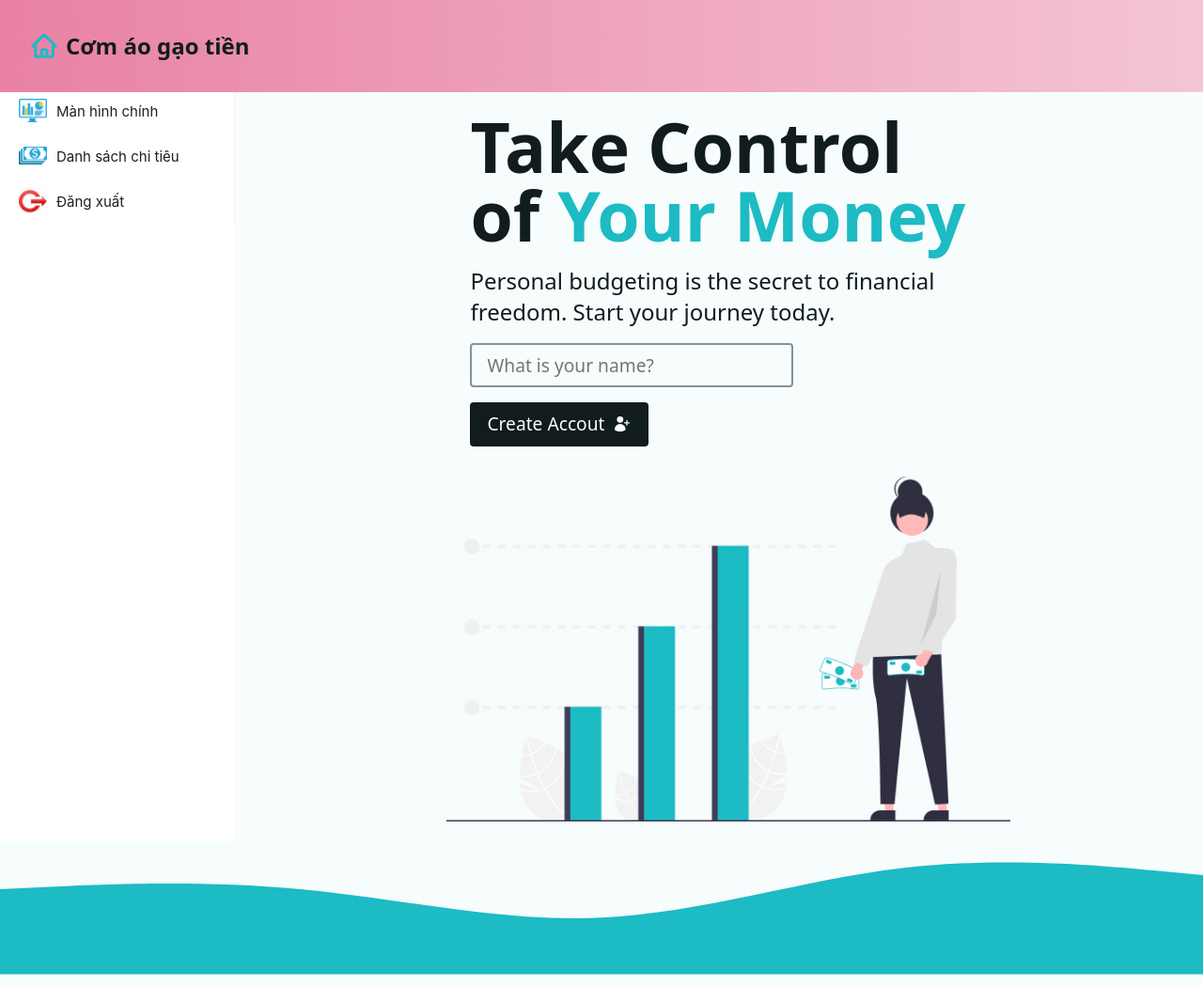
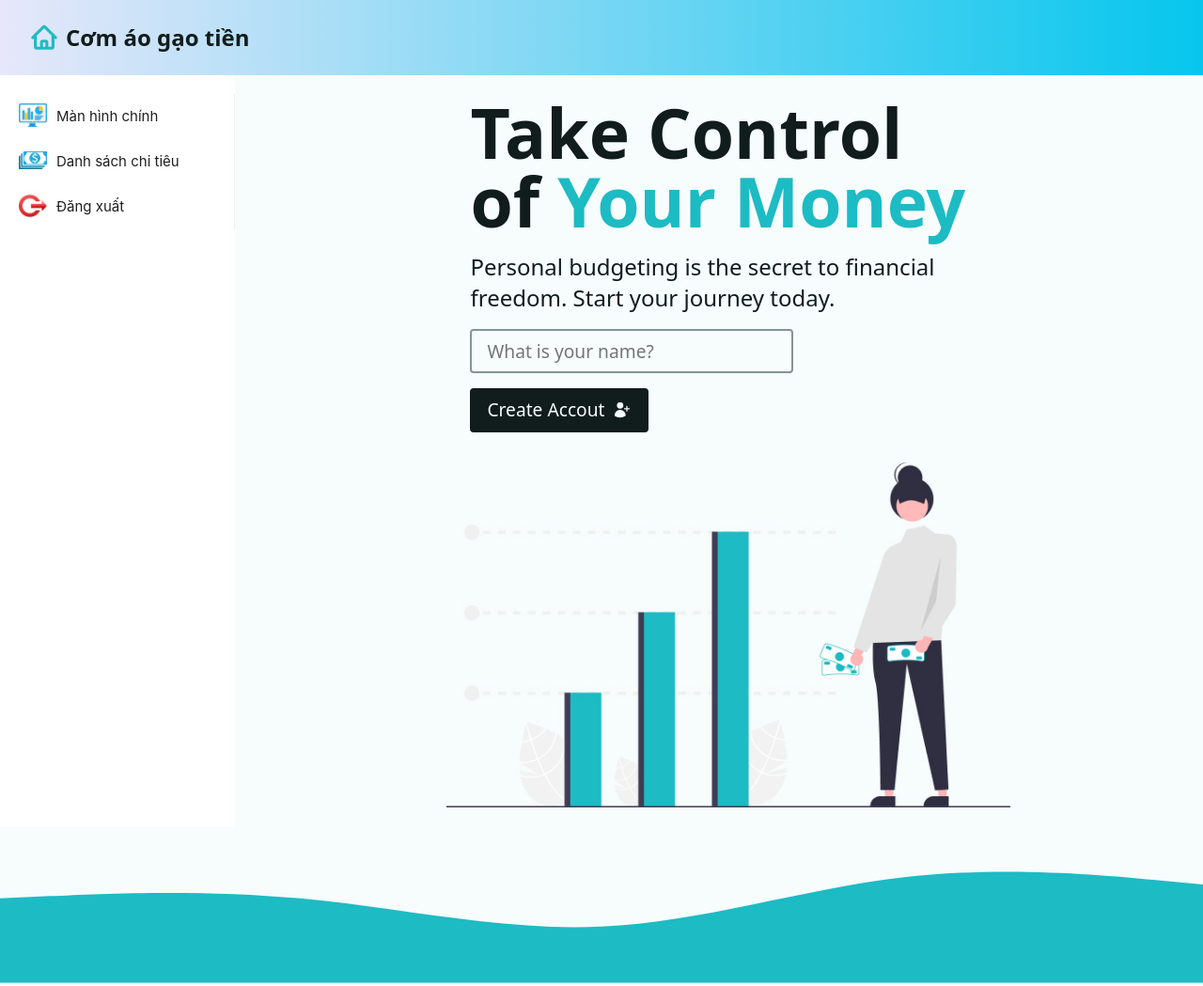
Before and after one commit to dasiob/Com-ao-gao-tien, a React (Create React App) app in the folder com-ao-gao-tien/: page / in a window 1280 px wide. Shown: the whole page at 94% size. Built offline with nearby package versions, Linux system fonts and the light colour scheme.

Commit message:
fix somestyling

```diff
--- a/com-ao-gao-tien/src/components/Nav.js
+++ b/com-ao-gao-tien/src/components/Nav.js
@@ -23,7 +23,7 @@ const Nav = ({ userName }) => {
             }}
           >
             <button type="submit" className="btn btn--warning">
-              <span>Xóa user</span>
+              <span><b>Xóa user</b></span>
               <TrashIcon width={20} />
             </button>
           </Form>
--- a/com-ao-gao-tien/src/components/Sidebar.js
+++ b/com-ao-gao-tien/src/components/Sidebar.js
@@ -7,11 +7,17 @@ import LogoutIcon from "../assets/logout icon.png";
 
 const Sidebar = () => {
   const navigate = useNavigate();
+
+  const handleClick = (key) => {
+    navigate(key);
+    window.scrollTo(0, 0);
+  }
+
   return (
     <div className="Sidebar">
       <Menu
         onClick={({ key }) => {
-          navigate(key);
+          handleClick(key);
         }}
         items={[
           {
@@ -21,7 +27,7 @@ const Sidebar = () => {
               <img
                 src={DashboardIcon}
                 className="icon-menu"
-                style={{ verticalAlign: "-0.6em"}}
+                style={{ verticalAlign: "-0.6em" }}
               />
             ),
           },
@@ -32,7 +38,7 @@ const Sidebar = () => {
               <img
                 src={ExpenseIcon}
                 className="icon-menu"
-                style={{ verticalAlign: "-0.6em"}}
+                style={{ verticalAlign: "-0.6em" }}
               />
             ),
           },
@@ -43,7 +49,7 @@ const Sidebar = () => {
               <img
                 src={LogoutIcon}
                 className="icon-menu"
-                style={{ verticalAlign: "-0.6em"}}
+                style={{ verticalAlign: "-0.6em" }}
               />
             ),
           },
--- a/com-ao-gao-tien/src/index.css
+++ b/com-ao-gao-tien/src/index.css
@@ -279,6 +279,7 @@ p {
   min-height: 100vh;
   -ms-grid-rows: auto 1fr auto;
   grid-template-rows: auto 1fr auto;
+  position: relative;
 }
 
 .layout > img {
@@ -307,10 +308,11 @@ nav {
   -ms-flex-align: center;
   align-items: center;
   width: 100%;
+  height: 80px;
   padding: var(--space-md);
   /* max-width: 1500px;
   margin-inline: auto; */
-  background-image: linear-gradient(to right, #e981a4, #f4c5d7);
+  background-image: linear-gradient(90deg, rgba(2,0,36,1) 0%, rgba(231,231,250,1) 0%, rgba(6,198,237,1) 100%);
   position: fixed;
   z-index: 1;
 }
@@ -613,7 +615,8 @@ table a {
   position: fixed;
   bottom: 0;
   left: 0;
-  top: 95px;
+  top: 80px;
+  padding-top: 20px;
 }
 
 .icon-menu {
--- a/com-ao-gao-tien/src/layouts/Main.js
+++ b/com-ao-gao-tien/src/layouts/Main.js
@@ -15,15 +15,15 @@ const Main = () => {
   return (
     <div className="layout">
       <Nav userName={userName} />
-      <div style={{ display: "flex", flexDirection: "row", justifyContent: "flex-end" }}>
+      <div style={{ display: "flex", flexDirection: "row", justifyContent: "flex-end", paddingBottom: "150px" }}>
         <Sidebar />
-        <div style={{ paddingLeft: "20px", width: `calc(100% - 250px)`, marginTop: "95px"}}>
+        <div style={{ paddingLeft: "20px", width: `calc(100% - 250px)`, marginTop: "80px"}}>
           <main>
             <Outlet />
           </main>
         </div>
       </div>
-      <img src={wave} alt="" style={{ zIndex: 2 }}/>
+      <img src={wave} alt="" style={{ zIndex: 2, bottom: 0, position: "absolute"}}/>
     </div>
   );
 };
```
